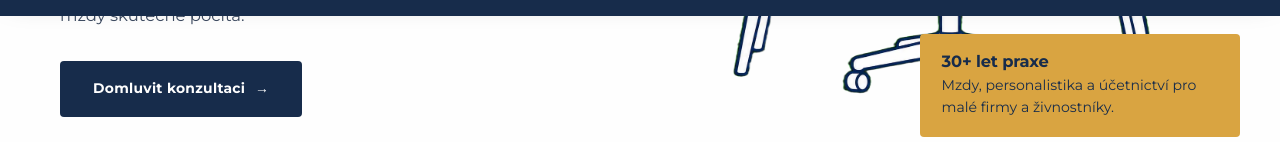
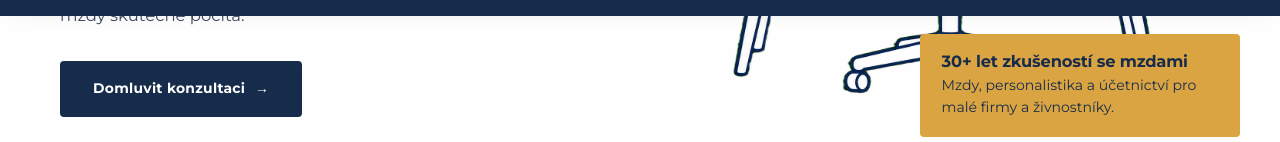
Before and after one commit to RD-mzdy-ucetnictvi/rdmzdyaucto.cz, a plain HTML site: page o-mne.html in a window 1280 px wide. Shown: the part 784-926 px from the top of the page. Drawn offline with Linux system fonts and the light colour scheme.

Commit message:
Uprava nadpisu - zkusenosti se mzdami

```diff
--- a/o-mne.html
+++ b/o-mne.html
@@ -74,7 +74,7 @@
           <img src="/assets/img/illustrations/welcoming_office_chair_scene.webp" width="1200" height="1039" loading="lazy" decoding="async" alt="Ilustrace pracovního koutu s křeslem, stolem a rostlinou">
         </div>
         <div class="float-card">
-          <h3>30+ let praxe</h3>
+          <h3>30+ let zkušeností se mzdami</h3>
           <p>Mzdy, personalistika a účetnictví pro malé firmy a živnostníky.</p>
         </div>
       </figure>
```
